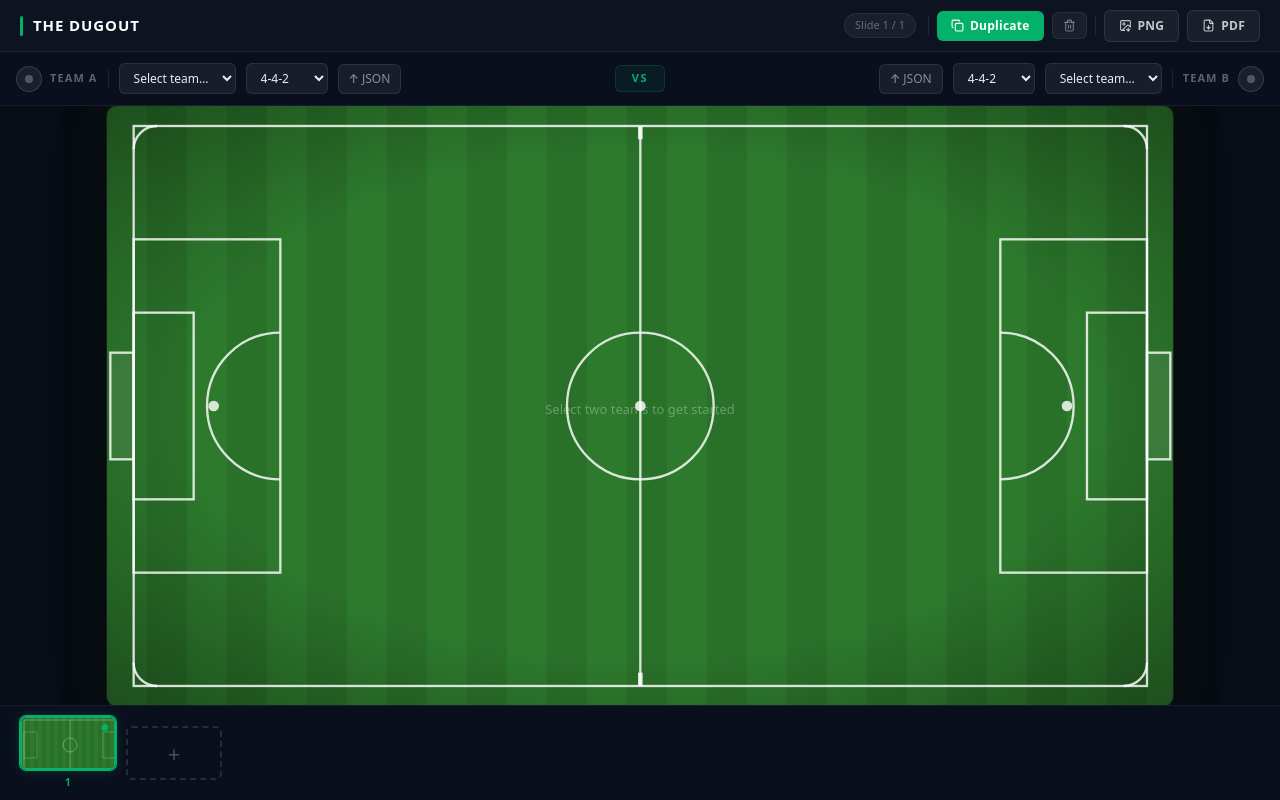
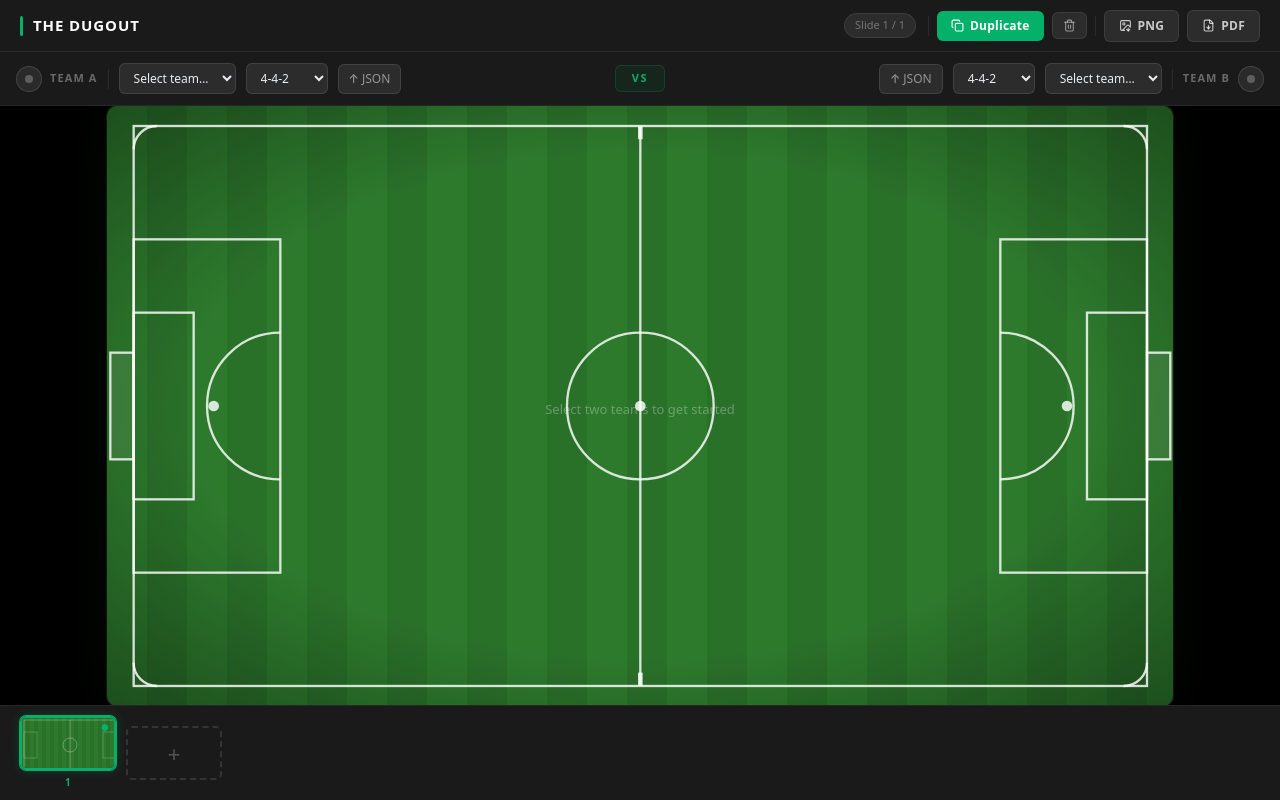
Before and after one commit to akashmitra/the-dugout, a React (Vite) app: page / in a window 1280 px wide. Built offline with nearby package versions, Linux system fonts and the light colour scheme.

Commit message:
Some color changes

```diff
--- a/src/App.tsx
+++ b/src/App.tsx
@@ -9,7 +9,7 @@ export default function App() {
   const boardRef = useRef<HTMLElement>(null)
 
   return (
-    <div style={{ display: 'flex', flexDirection: 'column', height: '100vh', background: '#080c14', color: 'white', fontFamily: 'system-ui, -apple-system, sans-serif' }}>
+    <div style={{ display: 'flex', flexDirection: 'column', height: '100vh', background: '#000000', color: 'white', fontFamily: 'system-ui, -apple-system, sans-serif' }}>
 
       {/* Row 1 — Logo + Toolbar */}
       <div style={{
@@ -18,7 +18,7 @@ export default function App() {
         justifyContent: 'space-between',
         padding: '0 20px',
         height: 52,
-        background: '#0d1320',
+        background: '#1a1a1a',
         borderBottom: '1px solid rgba(255,255,255,0.07)',
         flexShrink: 0,
       }}>
@@ -41,7 +41,7 @@ export default function App() {
         alignItems: 'center',
         padding: '0 16px',
         height: 54,
-        background: '#0a0f1e',
+        background: '#1a1a1a',
         borderBottom: '1px solid rgba(255,255,255,0.06)',
         flexShrink: 0,
         gap: 0,
@@ -81,7 +81,7 @@ export default function App() {
         padding: '16px 20px',
         minHeight: 0,
         overflow: 'hidden',
-        background: '#080c14',
+        background: '#000000',
       }}>
         <div style={{
           width: '100%',
--- a/src/components/Controls/TeamSelector.tsx
+++ b/src/components/Controls/TeamSelector.tsx
@@ -20,9 +20,9 @@ const selectStyle: React.CSSProperties = {
   fontSize: 12,
   borderRadius: 6,
   padding: '5px 10px',
-  background: 'rgba(255,255,255,0.06)',
+  background: '#2c2c2c',
   color: '#e8edf5',
-  border: '1px solid rgba(255,255,255,0.09)',
+  border: '1px solid rgba(255,255,255,0.1)',
   outline: 'none',
   cursor: 'pointer',
   fontWeight: 500,
--- a/src/components/Controls/Toolbar.tsx
+++ b/src/components/Controls/Toolbar.tsx
@@ -30,8 +30,8 @@ export function Toolbar({ boardRef }: Props) {
       {/* Slide counter */}
       <span style={{
         fontSize: 11, color: 'rgba(255,255,255,0.35)', marginRight: 4,
-        background: 'rgba(255,255,255,0.05)', padding: '3px 10px',
-        borderRadius: 20, border: '1px solid rgba(255,255,255,0.07)',
+        background: '#2c2c2c', padding: '3px 10px',
+        borderRadius: 20, border: '1px solid rgba(255,255,255,0.08)',
       }}>
         Slide {activeSlideIndex + 1} / {slides.length}
       </span>
@@ -53,7 +53,7 @@ export function Toolbar({ boardRef }: Props) {
         onClick={() => deleteSlide(activeSlideIndex)}
         disabled={slides.length === 1}
         title="Delete slide"
-        style={{ ...btnBase, background: 'rgba(255,255,255,0.05)', color: 'rgba(255,255,255,0.4)', padding: '6px 10px', border: '1px solid rgba(255,255,255,0.07)' }}
+        style={{ ...btnBase, background: '#2c2c2c', color: 'rgba(255,255,255,0.5)', padding: '6px 10px', border: '1px solid rgba(255,255,255,0.08)' }}
       >
         <Trash2 size={13} />
       </button>
@@ -63,7 +63,7 @@ export function Toolbar({ boardRef }: Props) {
       {/* PNG */}
       <button
         onClick={handleExportPNG}
-        style={{ ...btnBase, background: 'rgba(255,255,255,0.05)', color: 'rgba(255,255,255,0.75)', border: '1px solid rgba(255,255,255,0.09)' }}
+        style={{ ...btnBase, background: '#2c2c2c', color: 'rgba(255,255,255,0.75)', border: '1px solid rgba(255,255,255,0.08)' }}
         title="Export current slide as PNG"
       >
         <ImageDown size={13} />
@@ -73,7 +73,7 @@ export function Toolbar({ boardRef }: Props) {
       {/* PDF */}
       <button
         onClick={handleExportPDF}
-        style={{ ...btnBase, background: 'rgba(255,255,255,0.05)', color: 'rgba(255,255,255,0.75)', border: '1px solid rgba(255,255,255,0.09)' }}
+        style={{ ...btnBase, background: '#2c2c2c', color: 'rgba(255,255,255,0.75)', border: '1px solid rgba(255,255,255,0.08)' }}
         title="Export all slides as PDF"
       >
         <FileDown size={13} />
--- a/src/components/SlidePanel/SlidePanel.tsx
+++ b/src/components/SlidePanel/SlidePanel.tsx
@@ -10,7 +10,7 @@ export function SlidePanel() {
       gap: 10,
       padding: '10px 20px',
       overflowX: 'auto',
-      background: '#0a0f1e',
+      background: '#1a1a1a',
       borderTop: '1px solid rgba(255,255,255,0.06)',
       flexShrink: 0,
       scrollbarWidth: 'thin',
```
